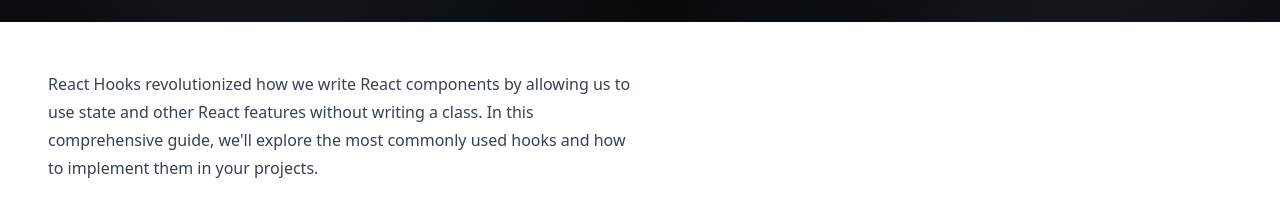
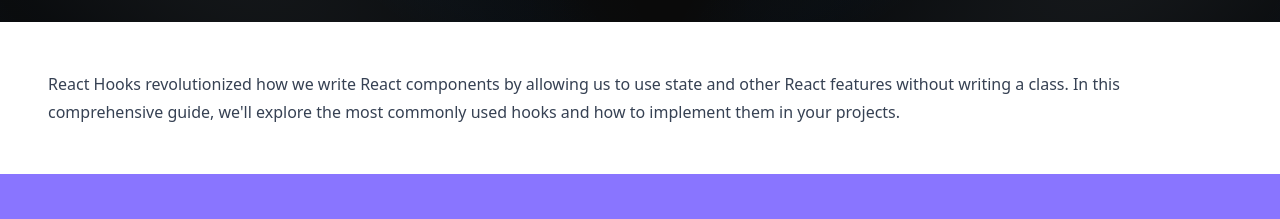
Before and after one commit to Boarworm/web-tip-frontend, a Next.js app: page /blog/api-design-principles-restful-services in a window 1280 px wide. Shown: the part 278-497 px from the top of the page. Built offline with nearby package versions, Linux system fonts and the light colour scheme; grey boxes are pictures that could not be loaded.

Commit message:
Reset .prose max-width

```diff
--- a/app/globals.css
+++ b/app/globals.css
@@ -73,6 +73,9 @@
   --brand-base-950: oklch(0.95 0 0);
 }
 
+.prose {
+  @apply max-w-full;
+}
 .prose a {
   @apply text-brand-primary-500 no-underline hover:underline hover:text-brand-primary-700;
 }
```
